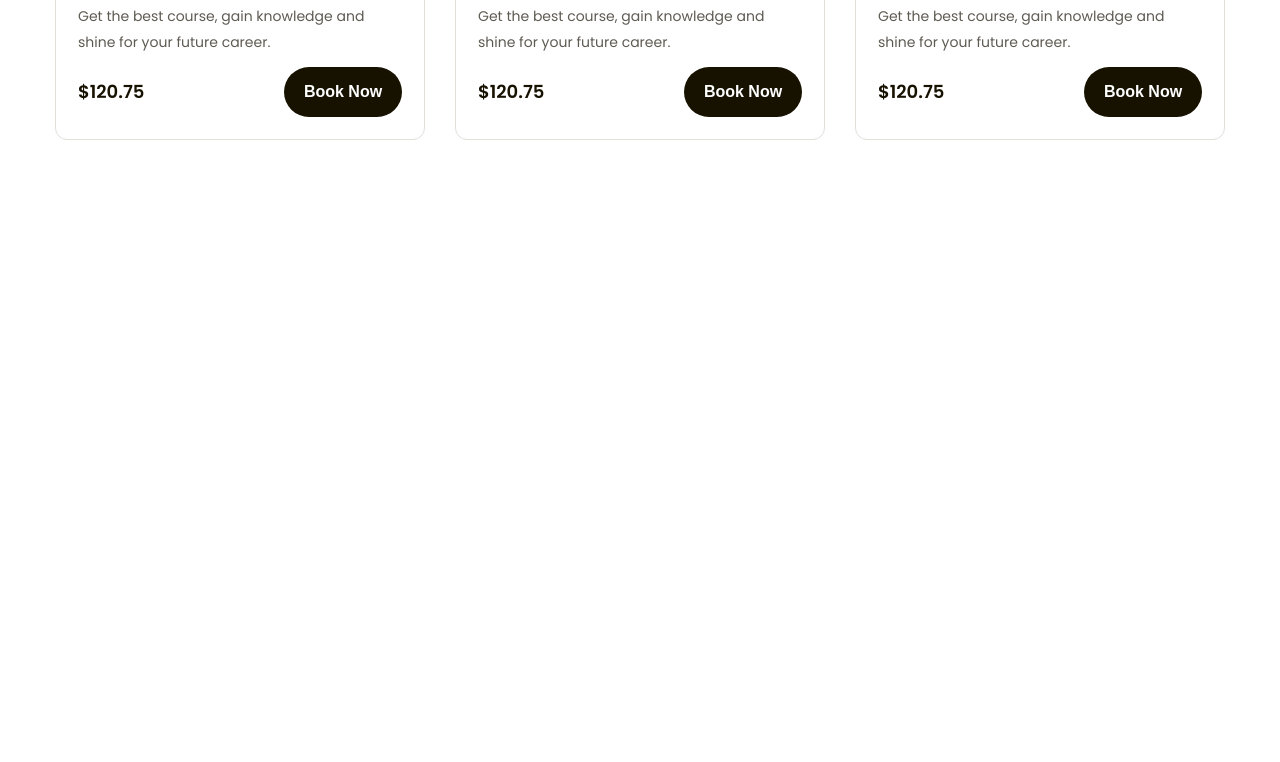
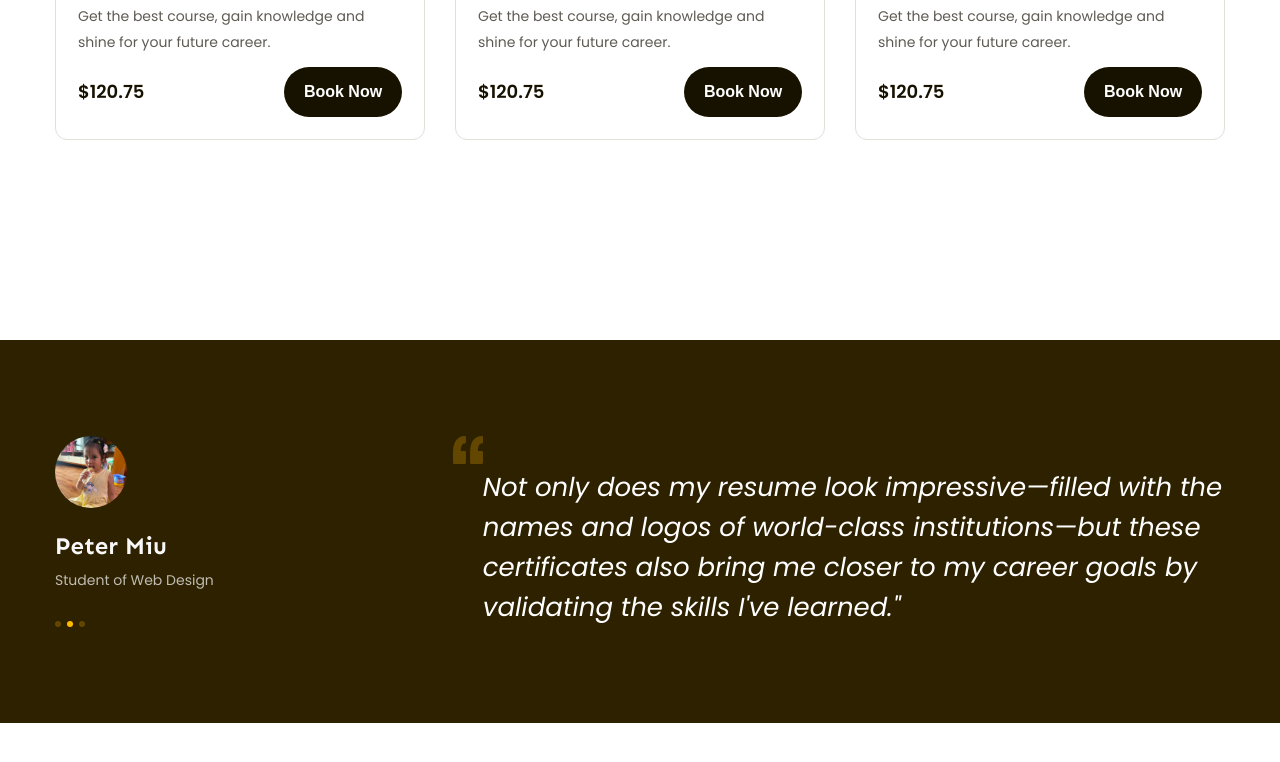
Before and after one commit to PhamPhuongg13/figma-to-html, a plain HTML site: page index.html in a window 1280 px wide. Shown: the part 1350-2112 px from the top of the page. Drawn offline with Linux system fonts and the light colour scheme.

Commit message:
p8 code phần feedback

```diff
--- a/assets/css/style.css
+++ b/assets/css/style.css
@@ -136,7 +136,7 @@ a {
   width: 470px;
   height: 685px;
   object-fit: cover;
-  border: 20px;
+  border-radius: 20px;
 }
 
 .hero .hero-summary {
@@ -402,3 +402,77 @@ a {
 .popular .course-item .btn-book:hover {
   background: var(--primary-color);
 }
+
+/* ====================Feedback======================= */
+
+.feedback {
+  margin-top: 135px;
+  padding: 96px 0px;
+  background-color: #2e2100;
+}
+
+.feedback-item {
+  display: flex;
+}
+
+.feedback-item .avatar {
+  width: 72px;
+  height: 72px;
+  border-radius: 50%;
+  object-fit: cover;
+}
+
+.feedback-item .info .member-name {
+  margin-top: 18px;
+  color: #f7f7f7;
+  font-family: var(--font-heading);
+  font-size: 2.4rem;
+  font-weight: 700;
+  line-height: 1.42; /* 141.667% */
+}
+
+.feedback-item .info .desc {
+  margin-top: 4px;
+  color: #bfbcb2;
+  font-size: 1.4rem;
+  line-height: 1.86; /* 185.714% */
+}
+
+.feedback-item .dots {
+  gap: 6px;
+  display: flex;
+  margin-top: 28px;
+  cursor: pointer;
+}
+
+.feedback-item .dot {
+  width: 6px;
+  height: 6px;
+  border-radius: 6px;
+  background: #634700;
+}
+
+.feedback-item .dot.active {
+  background: var(--primary-color);
+}
+
+.feedback-item .content {
+  width: 66%;
+  margin-left: auto;
+  display: flex;
+}
+
+.feedback-item blockquote {
+  color: #fff;
+  font-size: 2.6rem;
+  font-style: italic;
+  line-height: 1.54; /* 153.846% */
+}
+
+.feedback-item .open-quotes {
+  align-self: flex-start;
+}
+
+.feedback-item blockquote {
+  align-self: flex-end;
+}
--- a/index.html
+++ b/index.html
@@ -57,7 +57,7 @@
             <!-- hero left -->
             <div class="media-block">
               <img
-                src="./assets/img/hero-img.jpg"
+                src="./assets/img/demo2.jpg"
                 alt="Learn without limits and spread knowledge."
                 class="img"
               />
@@ -276,6 +276,46 @@
           </div>
         </div>
       </div>
+
+      <!-- Feedback-->
+      <div class="feedback">
+        <div class="main-content">
+          <div class="feedback-list">
+            <div class="feedback-item">
+              <!-- item left -->
+              <div class="info">
+                <img
+                  src="./assets/img/ava1.jpg"
+                  alt="Peter Moor"
+                  class="avatar"
+                />
+                <p class="member-name">Peter Miu</p>
+                <p class="desc">Student of Web Design</p>
+                <div class="dots">
+                  <span class="dot"></span>
+                  <span class="dot active"></span>
+                  <span class="dot"></span>
+                </div>
+              </div>
+
+              <!-- item right -->
+              <div class="content">
+                <img
+                  src="./assets/icon/open-quote.svg"
+                  alt=""
+                  class="open-quotes"
+                />
+                <blockquote>
+                  Not only does my resume look impressive—filled with the names
+                  and logos of world-class institutions—but these certificates
+                  also bring me closer to my career goals by validating the
+                  skills I've learned."
+                </blockquote>
+              </div>
+            </div>
+          </div>
+        </div>
+      </div>
     </main>
   </body>
 </html>
```
Also changed, not shown: assets/icon/open-quote.svg (added), assets/img/ava1.jpg (added), assets/img/demo2.jpg (added).
